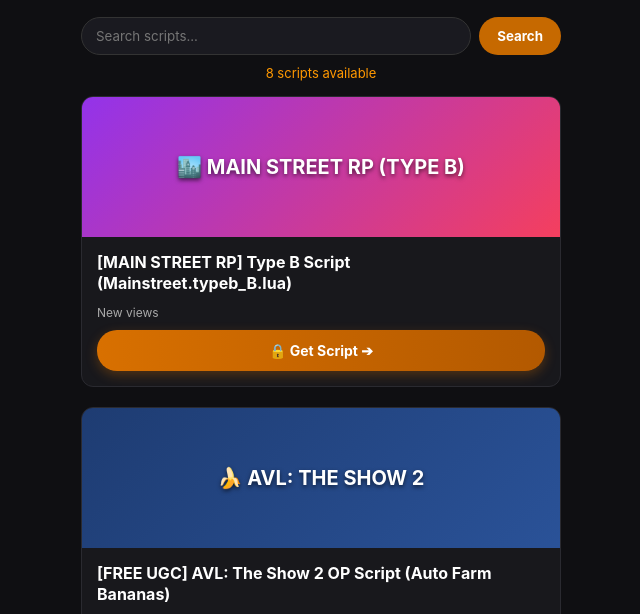
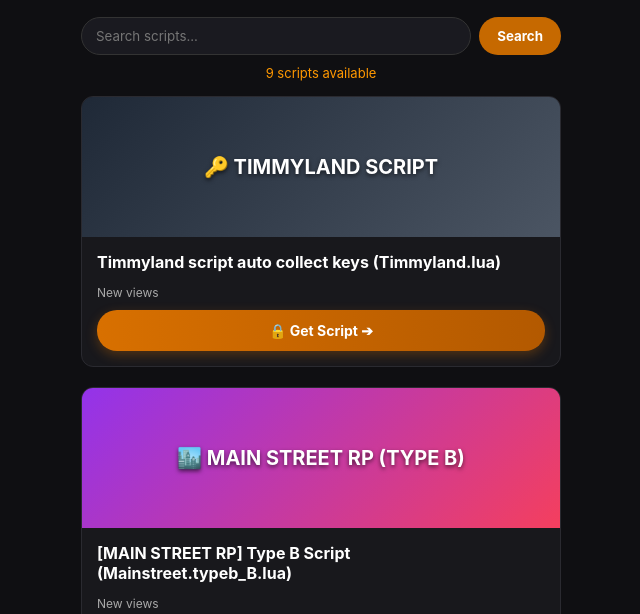
Before and after one commit to truongminhthanh2026gr-crypto/script.hub, a plain HTML site: page index.html in a window 1280 px wide. Shown: the part 162-776 px from the top of the page, without its empty margins (319-959 px from the left). Drawn offline with Linux system fonts and the light colour scheme.

Commit message:
Update index.html

```diff
--- a/index.html
+++ b/index.html
@@ -137,6 +137,18 @@
             overflow: hidden;
             border: 1px solid #2a2a30;
             margin-bottom: 20px;
+        }
+        .card-banner-timmyland {
+            width: 100%;
+            height: 140px;
+            background: linear-gradient(135deg, #1f2937, #4b5563);
+            display: flex;
+            align-items: center;
+            justify-content: center;
+            font-weight: bold;
+            font-size: 20px;
+            color: #fff;
+            text-shadow: 0 2px 4px rgba(0,0,0,0.6);
         }
         .card-banner-banana {
             width: 100%;
@@ -323,9 +335,25 @@
         <input type="text" id="searchInput" class="search-input" placeholder="Search scripts...">
         <button class="search-btn" onclick="filterScripts()">Search</button>
     </div>
-    <div class="script-count" id="scriptCount">8 scripts available</div>
+    <div class="script-count" id="scriptCount">9 scripts available</div>
 
-    <!-- CARD MỚI NHẤT (ĐƯA LÊN ĐẦU): MAIN STREET RP TYPE B -->
+    <!-- CARD MỚI NHẤT (ĐƯA LÊN ĐẦU): TIMMYLAND SCRIPT AUTO COLLECT KEYS -->
+    <div class="card">
+        <div class="card-banner-timmyland">🔑 TIMMYLAND SCRIPT</div>
+        <div class="card-content">
+            <div class="card-title">Timmyland script auto collect keys (Timmyland.lua)</div>
+            <div class="card-footer">
+                <span>New views</span>
+            </div>
+            <button class="get-script-btn" onclick="toggleScriptBox('timmylandScriptBox')">🔒 Get Script ➔</button>
+            <div class="script-box-container" id="timmylandScriptBox">
+                <div class="code-box" id="timmylandCode">loadstring(game:HttpGet("https://raw.githubusercontent.com/truongminhthanh2026gr-crypto/script.hub/main/Timmyland.lua"))()</div>
+                <button class="copy-btn" onclick="copyCode('timmylandCode')">📋 Copy Script</button>
+            </div>
+        </div>
+    </div>
+
+    <!-- CARD MAIN STREET RP TYPE B -->
     <div class="card">
         <div class="card-banner-mainstreet-b">🏙️ MAIN STREET RP (TYPE B)</div>
         <div class="card-content">
```
